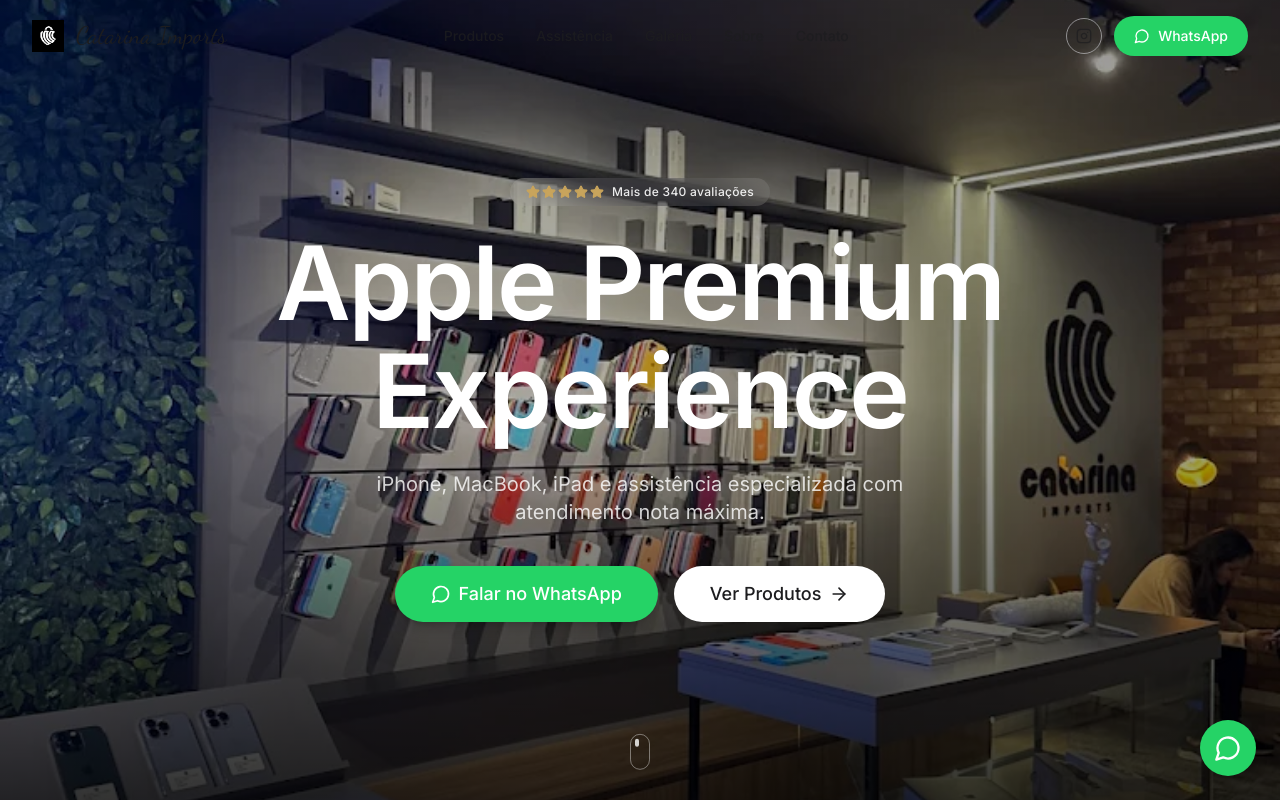
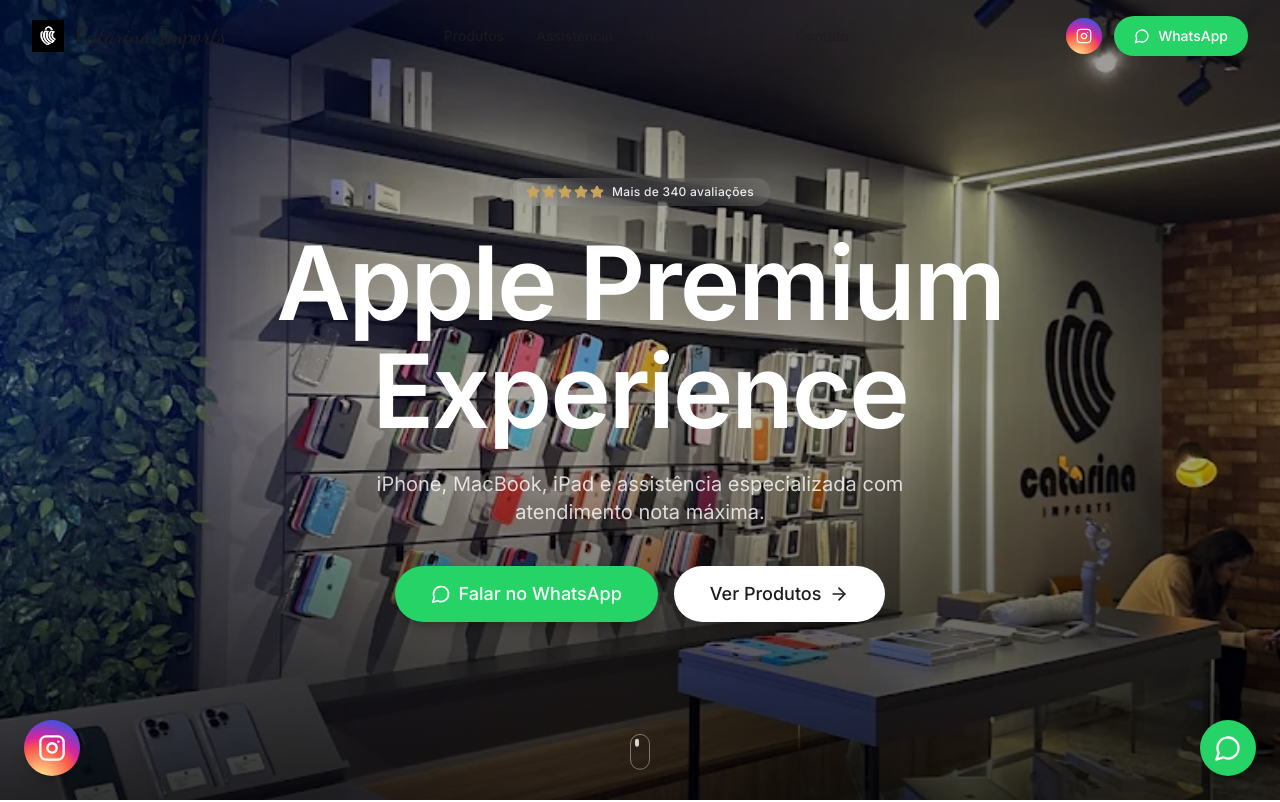
Before and after one commit to UlissesMoraes/catarina-imports, a Next.js app: page / in a window 1280 px wide. Shown: the top 802 px of the page. Built offline with nearby package versions, Linux system fonts and the light colour scheme.

Commit message:
Add floating Instagram button and fix header icon style

```diff
--- a/src/app/page.tsx
+++ b/src/app/page.tsx
@@ -1,6 +1,7 @@
 import { Header } from "@/components/Header";
 import { Footer } from "@/components/Footer";
 import { FloatingWhatsApp } from "@/components/FloatingWhatsApp";
+import { FloatingInstagram } from "@/components/FloatingInstagram";
 import { Hero } from "@/components/sections/Hero";
 import { Produtos } from "@/components/sections/Produtos";
 import { Assistencia } from "@/components/sections/Assistencia";
@@ -28,6 +29,7 @@ export default function Home() {
       </main>
       <Footer />
       <FloatingWhatsApp />
+      <FloatingInstagram />
     </>
   );
 }
--- /dev/null
+++ b/src/components/FloatingInstagram.tsx
@@ -0,0 +1,23 @@
+"use client";
+
+import { Instagram } from "lucide-react";
+import { motion } from "framer-motion";
+
+export function FloatingInstagram() {
+  return (
+    <motion.a
+      href="https://www.instagram.com/catarina.imports"
+      target="_blank"
+      rel="noopener noreferrer"
+      initial={{ opacity: 0, scale: 0.6 }}
+      animate={{ opacity: 1, scale: 1 }}
+      transition={{ delay: 1.1, duration: 0.4, ease: [0.22, 1, 0.36, 1] }}
+      whileHover={{ scale: 1.08 }}
+      aria-label="Instagram"
+      className="fixed bottom-6 left-6 z-40 flex h-14 w-14 items-center justify-center rounded-full text-white shadow-lg shadow-black/20"
+      style={{ background: "radial-gradient(circle at 30% 107%, #fdf497 0%, #fd5949 45%, #d6249f 60%, #285aeb 90%)" }}
+    >
+      <Instagram className="h-7 w-7" />
+    </motion.a>
+  );
+}
--- a/src/components/Header.tsx
+++ b/src/components/Header.tsx
@@ -68,7 +68,8 @@ export function Header() {
             target="_blank"
             rel="noopener noreferrer"
             aria-label="Instagram"
-            className="flex h-9 w-9 items-center justify-center rounded-full border border-border/60 text-foreground/70 transition-colors hover:border-pink-400 hover:text-pink-500"
+            className="flex h-9 w-9 items-center justify-center rounded-full text-white transition-opacity hover:opacity-80"
+            style={{ background: "radial-gradient(circle at 30% 107%, #fdf497 0%, #fd5949 45%, #d6249f 60%, #285aeb 90%)" }}
           >
             <Instagram className="h-4 w-4" />
           </a>
```
